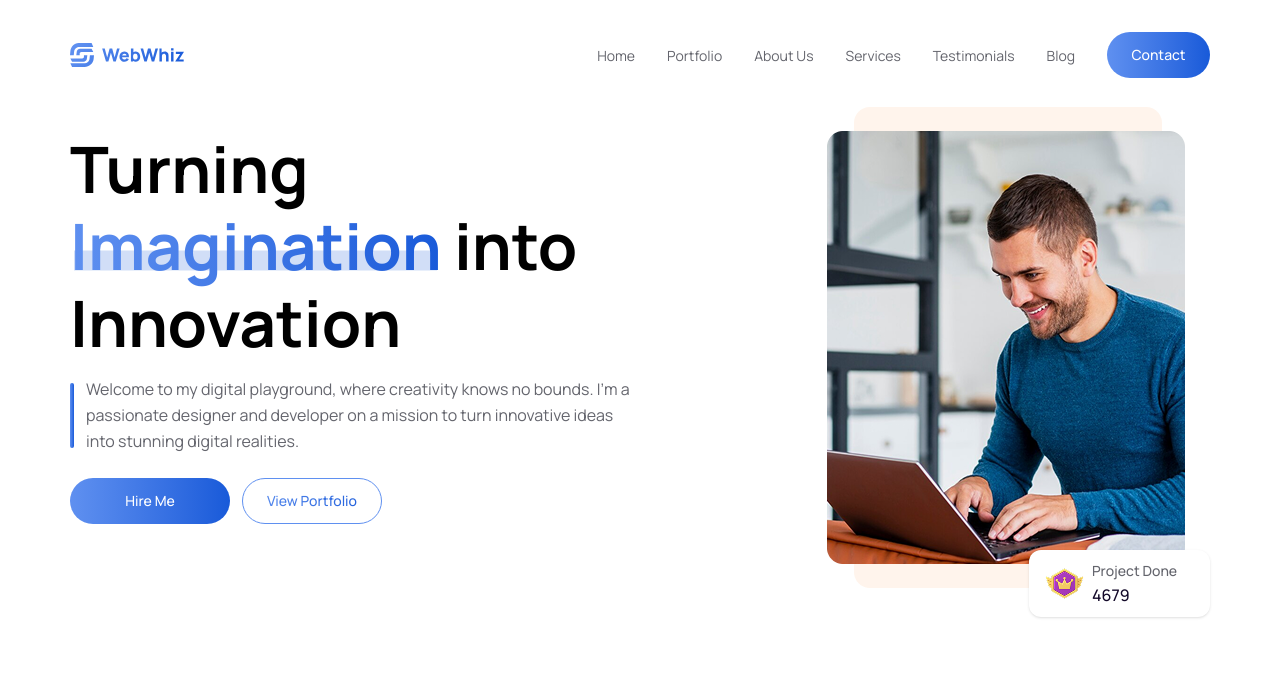
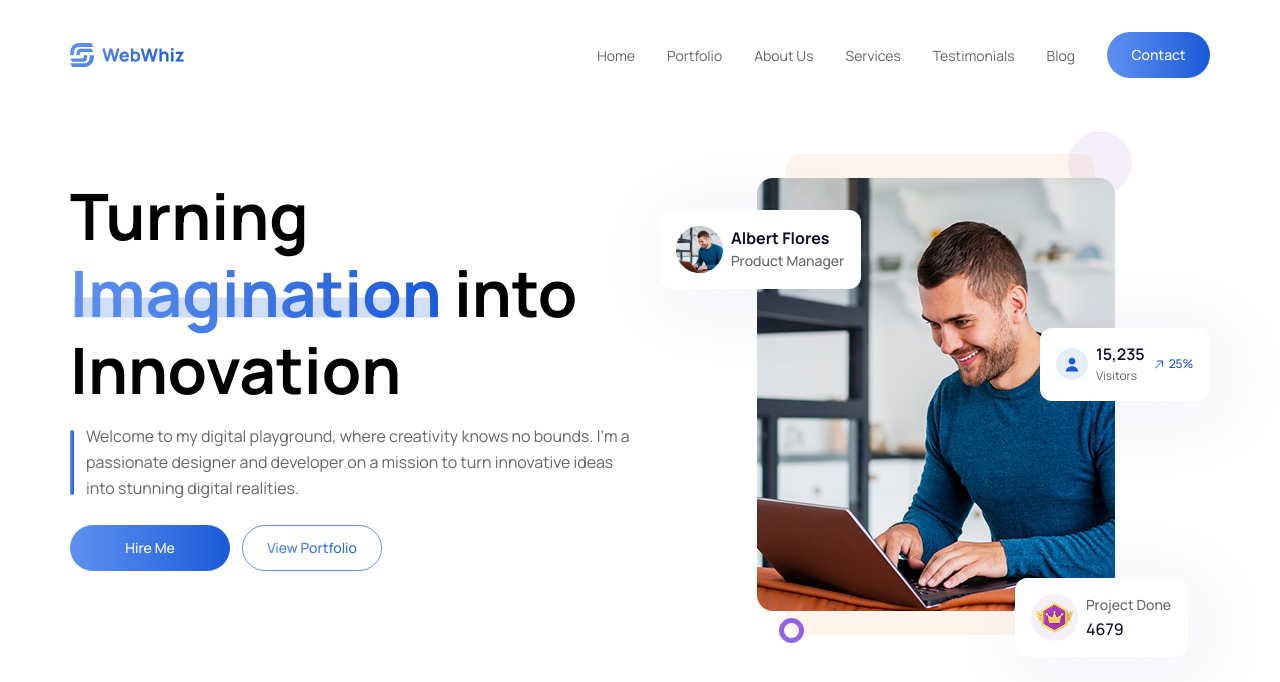
Before and after one commit to MdMuzahid07/WebWhiz, a Next.js app: page / in a window 1280 px wide. Shown: the top 682 px of the page. Built offline with nearby package versions, Linux system fonts and the light colour scheme.

Commit message:
HeroAreaSection right image positioning

```diff
--- a/src/components/main/home/HeroAreaSection.tsx
+++ b/src/components/main/home/HeroAreaSection.tsx
@@ -3,7 +3,7 @@ import Image from "next/image";
 export default function HeroAreaSection() {
     return (
         <section className=" bg-white">
-            <div className="max-w-[1140px] mx-auto px-[32px] xl:px-[0] mt-[53px] mb-[76px]">
+            <div className="max-w-[1140px] mx-auto px-[32px] xl:px-[0] mb-[76px]   mt-[100px]">
                 <div className="grid grid-cols-2 md:grid-cols-2 gap-[20px] w-full h-[526px]">
 
 
@@ -54,17 +54,60 @@ export default function HeroAreaSection() {
 
                     <div className="flex justify-center pl-3 relative">
                         <div className="relative w-full h-full">
-                            <div className="absolute right-12 -top-[24px]">
+                            <div className="relative">
+                                <div className="absolute right-[115px] -top-[24px]">
+                                    <div className="relative">
+                                        <div className="absolute -right-[37px] -top-[23px]">
+                                            <svg xmlns="http://www.w3.org/2000/svg" width="64" height="64" viewBox="0 0 64 64" fill="none">
+                                                <circle cx="32" cy="32" r="32" fill="#9965CF" fill-opacity="0.1" />
+                                            </svg>
+                                        </div>
                                         <Image
                                             src="/images/home/hero-area-section/person-bg-yellow-like.png"
                                             alt="Hero Section Image"
                                             width={308}
                                             height={481}
-                                    className="min-w-[308px] h-[481px] object-cover"
+                                            className="min-w-[309px] h-[481px] object-cover"
+                                            priority
+                                        />
+                                        <div className="absolute -bottom-[8px] -left-[7.5px] z-10">
+                                            <Image
+                                                src="/images/home/hero-area-section/purple-circle.svg"
+                                                alt="purple circle"
+                                                width={100}
+                                                height={100}
+                                                className="w-[25px] h-[25px] object-cover"
                                                 priority
                                             />
                                         </div>
-                            <div className="absolute right-[25px]">
+                                    </div>
+                                </div>
+                                <div className="absolute right-[95px]">
+
+
+                                    {/* // left absolute image ========> */}
+                                    <div className="absolute top-[31.5px] -left-[97px]">
+                                        <div className="w-[201px] h-[79px] p-[16px] rounded-[12px] flex items-center gap-[8px] shadow-[10px_10px_80px_0px_rgba(35,10,136,0.08)] bg-white">
+                                            <div className="min-w-[47px] h-[47px] rounded-full">
+                                                <Image
+                                                    src="/images/home/hero-area-section/person-circle.png"
+                                                    alt="Hero Section Image"
+                                                    width={100}
+                                                    height={100}
+                                                    className="w-[47px] h-[47px] object-cover"
+                                                    priority
+                                                />
+                                            </div>
+                                            <div className="w-full">
+                                                <p className="text-[16px] text-primary font-bold leading-[150%]">Albert Flores</p>
+                                                <h2 className="text-body text-sm font-medium leading-[160%]">Product Manager</h2>
+                                            </div>
+                                        </div>
+                                    </div>
+                                    {/* //left absolute image <============ */}
+
+
+                                    {/* // main image  */}
                                     <Image
                                         src="/images/home/hero-area-section/hero-right-person.png"
                                         alt="Hero Section Image"
@@ -73,14 +116,46 @@ export default function HeroAreaSection() {
                                         className="min-w-[358px] h-[433px] object-cover"
                                         priority
                                     />
+
+
+                                    {/* // right absolute image ===============> */}
+                                    <div className="absolute top-[149.5px] -right-[95px]">
+                                        <div className="w-[170px] h-[73px] p-[16px] rounded-[12px] flex items-center gap-[8px] shadow-[10px_10px_80px_0px_rgba(35,10,136,0.08)] bg-white">
+                                            <div className="w-[32px] h-[32px] rounded-full bg-secondary/10 flex justify-center items-center p-[8px]">
+                                                <svg xmlns="http://www.w3.org/2000/svg" width="16" height="17" viewBox="0 0 16 17" fill="none">
+                                                    <path d="M8.00002 8.5C9.84097 8.5 11.3334 7.00762 11.3334 5.16667C11.3334 3.32572 9.84097 1.83334 8.00002 1.83334C6.15907 1.83334 4.66669 3.32572 4.66669 5.16667C4.66669 7.00762 6.15907 8.5 8.00002 8.5Z" fill="#185AD9" />
+                                                    <path d="M8 10.1667C4.66 10.1667 1.94 12.4067 1.94 15.1667C1.94 15.3533 2.08667 15.5 2.27334 15.5H13.7267C13.9133 15.5 14.06 15.3533 14.06 15.1667C14.06 12.4067 11.34 10.1667 8 10.1667Z" fill="#185AD9" />
+                                                </svg>
+                                            </div>
+                                            <div className="flex items-center gap-[8px]">
+                                                <div className="w-full">
+                                                    <p className="text-[16px] text-primary font-semibold leading-[150%]">15,235</p>
+                                                    <h2 className="text-body text-[12px] font-normal leading-[160%]">Visitors</h2>
+                                                </div>
+                                                <div className="flex items-center gap-[4px]">
+                                                    <svg xmlns="http://www.w3.org/2000/svg" width="12" height="13" viewBox="0 0 12 13" fill="none">
+                                                        <path d="M9.5 3L2.5 10" stroke="#185AD9" stroke-miterlimit="10" stroke-linecap="round" stroke-linejoin="round" />
+                                                        <path d="M9.5 8.135V3H4.365" stroke="#185AD9" stroke-miterlimit="10" stroke-linecap="round" stroke-linejoin="round" />
+                                                    </svg>
+                                                    <p className="text-[12px] font-medium leading-[160%] text-secondary">25%</p>
+                                                </div>
+                                            </div>
+                                        </div>
+                                    </div>
+                                    {/* // left absolute image <===================== */}
+
+
                                 </div>
 
 
 
 
-                            <div className="absolute bottom-10 right-0">
-                                <div className="w-[181px] h-[67px] p-[16px] rounded-[12px] flex items-center gap-[8px] shadow bg-white">
-                                    <div>
+                            </div>
+
+
+                            <div className="absolute bottom-[47px] right-[22px]">
+                                <div className="w-[173px] h-[79px] p-[16px] rounded-[12px] flex items-center gap-[8px] shadow-[10px_10px_80px_0px_rgba(35,10,136,0.08)] bg-white">
+                                    <div className="w-[47px] h-[47px] rounded-full p-[4px] bg-[#9965CF1A]">
                                         <Image
                                             src="/images/home/hero-area-section/victory-logo.png"
                                             alt="Hero Section Image"
```
Also changed, not shown: public/images/home/hero-area-section/person-circle.png (added). Lines whose indentation alone changed are shown as unchanged.
